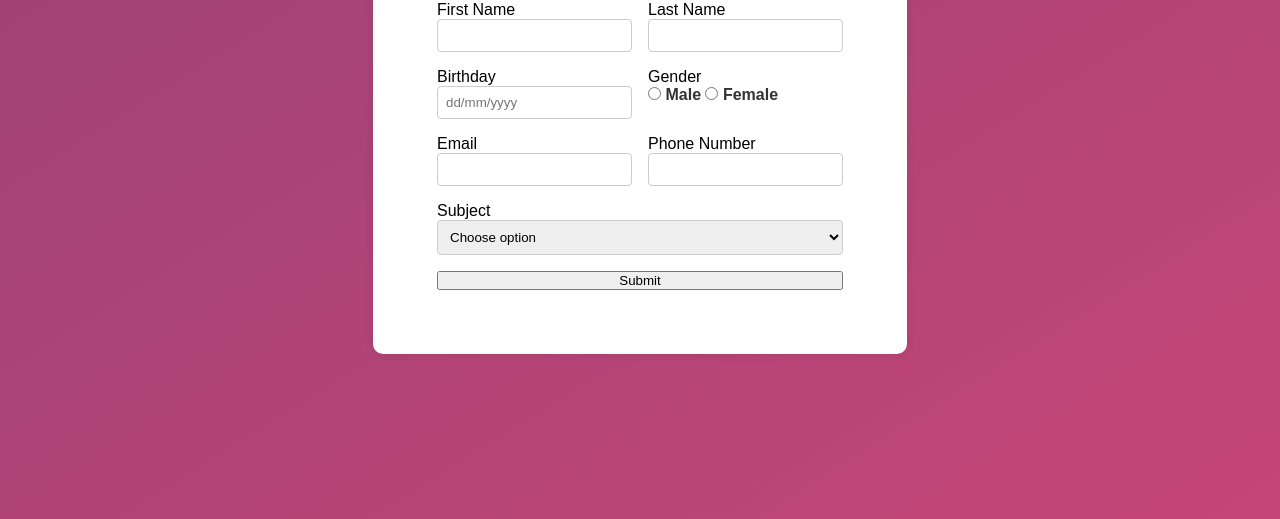
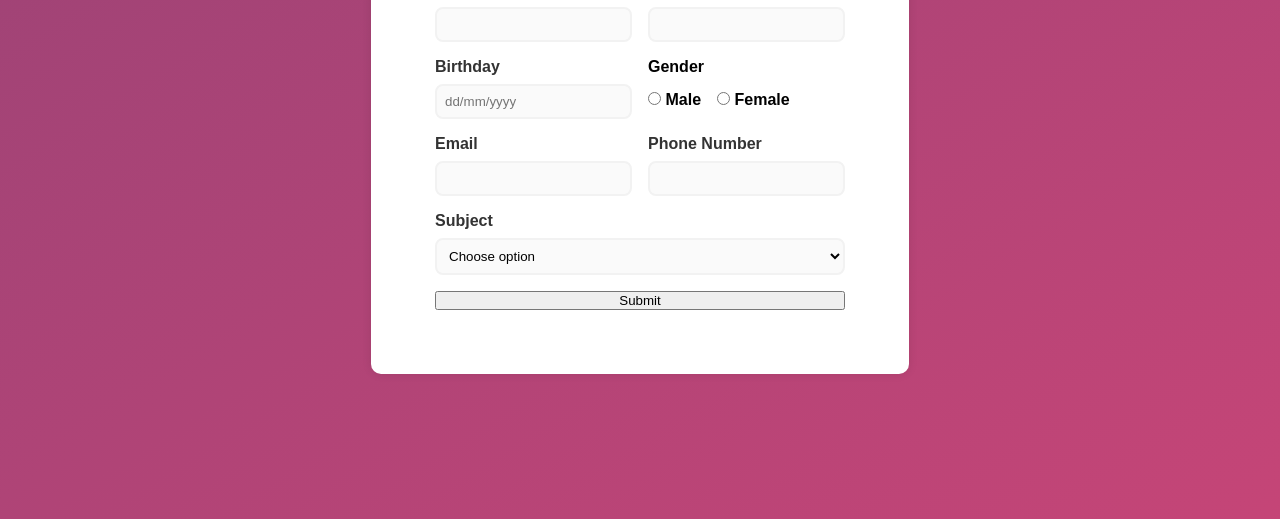
Before and after one commit to DoLLaRs6252/ODDS_test, a plain HTML site: page index.html in a window 1280 px wide. Shown: the part 281-800 px from the top of the page. Drawn offline with Linux system fonts and the light colour scheme.

Commit message:
change input color and fix layout gender

```diff
--- a/index.html
+++ b/index.html
@@ -12,19 +12,19 @@
 
         <div class="form-group-name">
           <div class="form-group">
-            <div for="first-name">First Name</div>
+            <label for="first-name">First Name</label>
             <input type="text" id="first-name" name="first-name" required />
           </div>
 
           <div class="form-group">
-            <div for="last-name">Last Name</div>
+            <label for="last-name">Last Name</label>
             <input type="text" id="last-name" name="last-name" required />
           </div>
         </div>
 
         <div class="form-group-dateGender">
           <div class="form-group">
-            <div for="birthday">Birthday</div>
+            <label for="birthday">Birthday</label>
             <input
               type="text"
               id="birthday"
@@ -34,10 +34,20 @@
             />
           </div>
 
-          <div class="form-group gender-group">
-            <div>Gender</div>
-            <input type="radio" id="male" name="gender" value="male" required />
-            <label for="male">Male</label>
+          <div class="form-group-gender">
+            <label>Gender</label>
+            <div class="gender-group">
+              <div>
+                <input
+                  type="radio"
+                  id="male"
+                  name="gender"
+                  value="male"
+                  required
+                />
+                <label for="male" id="gender">Male</label>
+              </div>
+              <div>
                 <input
                   type="radio"
                   id="female"
@@ -45,23 +55,25 @@
                   value="female"
                   required
                 />
-            <label for="female">Female</label>
+                <label for="female" id="gender">Female</label>
+              </div>
+            </div>
           </div>
         </div>
         <div class="form-group-contact">
           <div class="form-group">
-                <div for="email">Email</div>
+            <label for="email">Email</label>
             <input type="email" id="email" name="email" required />
           </div>
 
           <div class="form-group">
-                <div for="phone">Phone Number</div>
+            <label for="phone">Phone Number</label>
             <input type="tel" id="phone" name="phone" required />
           </div>
         </div>
 
         <div class="form-group">
-          <div for="subject">Subject</div>
+          <label for="subject">Subject</label>
           <select id="subject" name="subject" required>
             <option value="">Choose option</option>
             <option value="option1">Option 1</option>
@@ -69,7 +81,6 @@
             <option value="option3">Option 3</option>
           </select>
         </div>
-
         <button type="submit">Submit</button>
       </form>
     </div>
--- a/style.css
+++ b/style.css
@@ -4,7 +4,7 @@
 }
 
 body {
-  font-family: Arial, 'Helvetica Neue', Helvetica, sans-serif;
+  font-family: Arial, "Helvetica Neue", Helvetica, sans-serif;
   background: linear-gradient(to bottom right, #9a4376, #c54577);
   height: 100vh;
   justify-content: center;
@@ -38,7 +38,8 @@ body {
 }
 
 .form-group label {
-  margin-bottom: 5px;
+  display: block;
+  margin-bottom: 0.5rem;
   font-weight: bold;
   color: #333;
 }
@@ -47,12 +48,24 @@ body {
 .form-group input[type="email"],
 .form-group input[type="tel"],
 .form-group select {
+  background-color: #fafafa;
   padding: 8px;
-  border: 1px solid #ccc;
+  border: 2px solid #f2f2f2;
   border-radius: 5px;
   width: 100%;
   padding: 0.5rem;
-  border: 1px solid #ccc;
-  border-radius: 4px;
+  border: 2px solid #f2f2f2;
+  border-radius: 8px;
   box-sizing: border-box;
 }
+
+.form-group-gender {
+  font-weight: bold;
+}
+
+.gender-group {
+  display: flex;
+  flex-direction: row;
+  gap: 1rem;
+  margin-top: 15px;
+}
```
Lines whose indentation alone changed are shown as unchanged.
